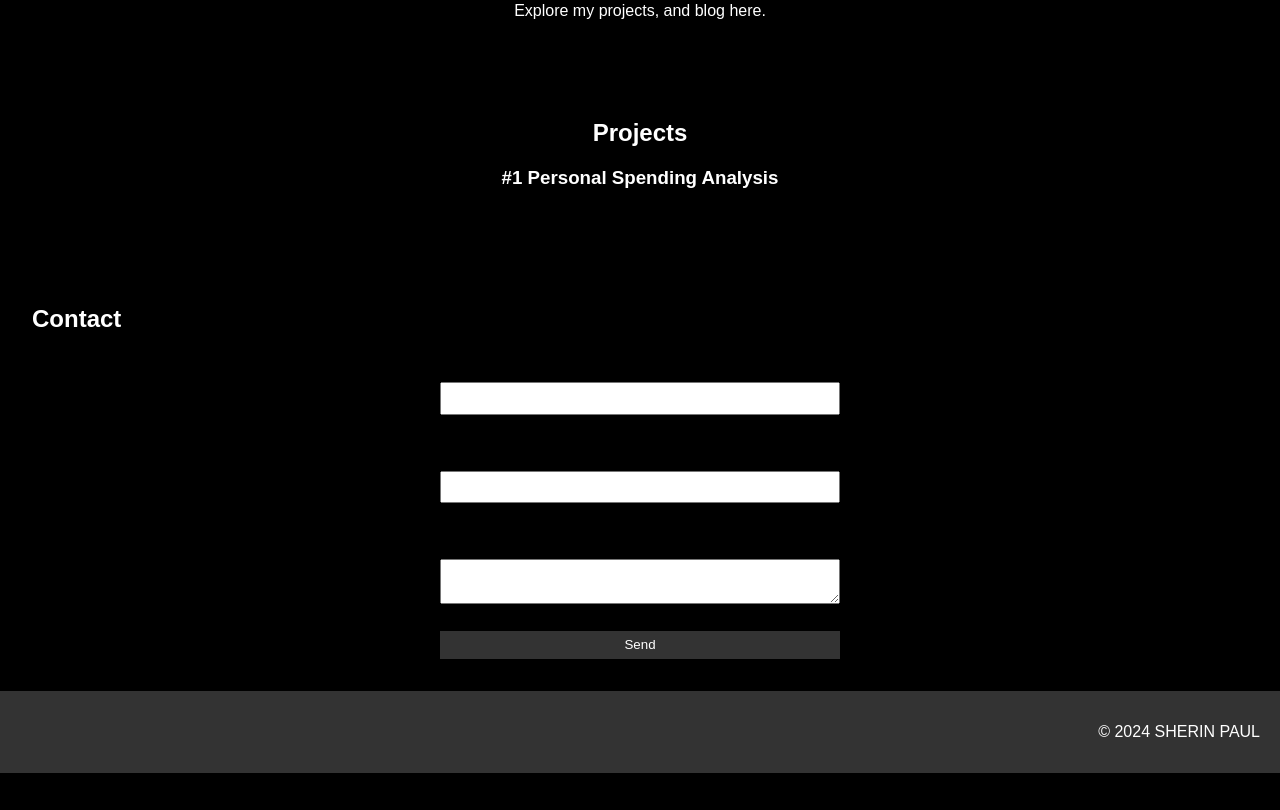
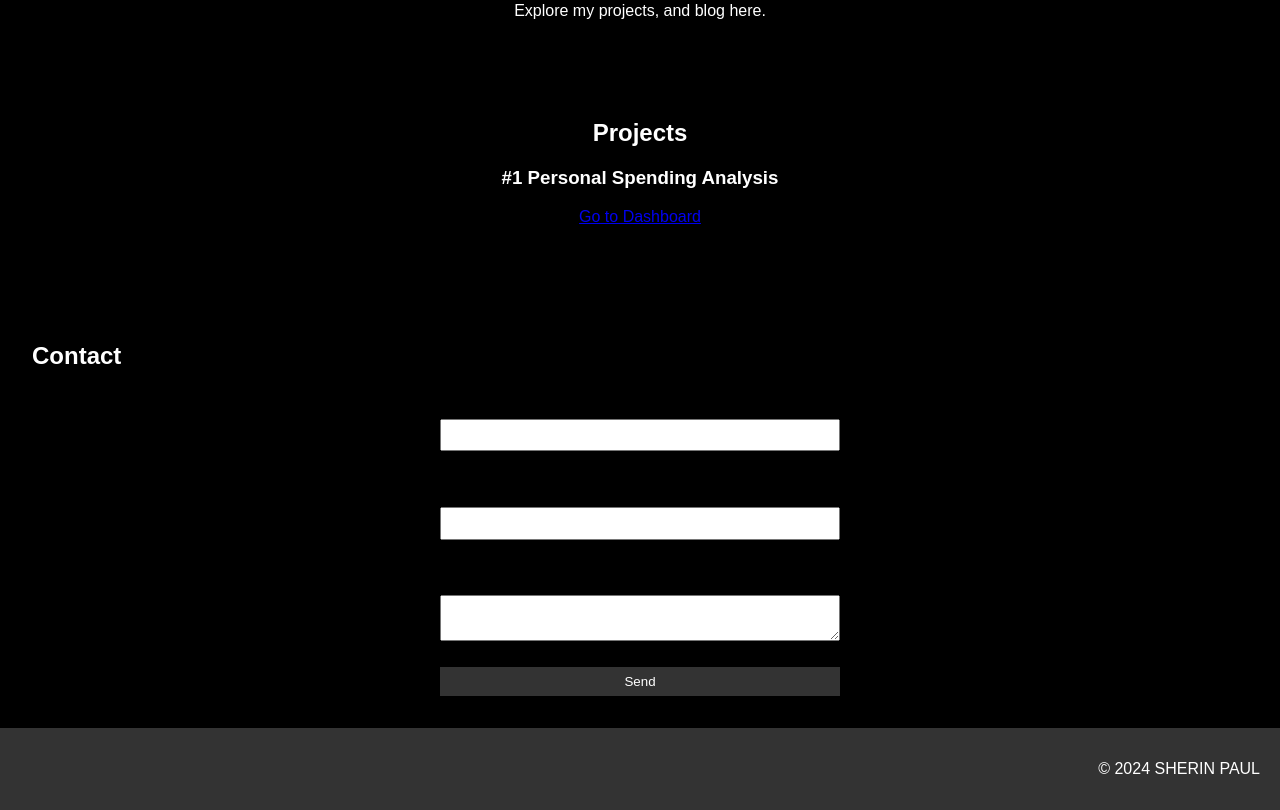
Before and after one commit to Paulsh3rin/Paulsh3rin.github.io, a Flask app: page / in a window 1280 px wide. Shown: the part 221-1031 px from the top of the page. Before the commit the page ends 994 px from the top, so only its background shows below. Run offline with Flask 3, Linux system fonts and the light colour scheme.

Commit message:
Layout for dashboard added

```diff
--- a/templates/index.html
+++ b/templates/index.html
@@ -40,6 +40,7 @@
         <h2>Projects</h2>
         <div class="project">
             <h3>#1 Personal Spending Analysis</h3>
+            <a href="/dashboard">Go to Dashboard</a>
     </section>
 
     <!-- <section id="blog">
```
